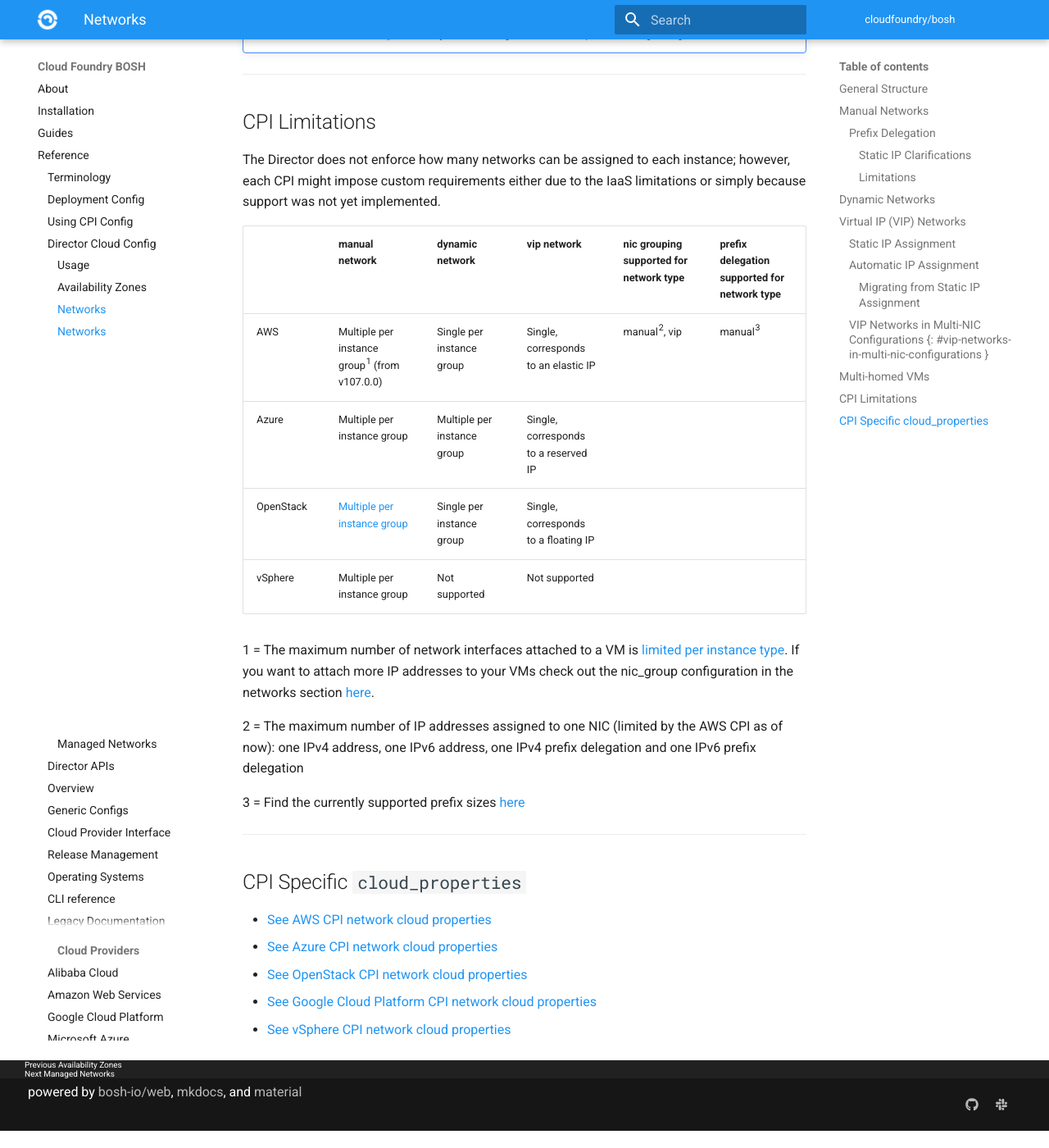
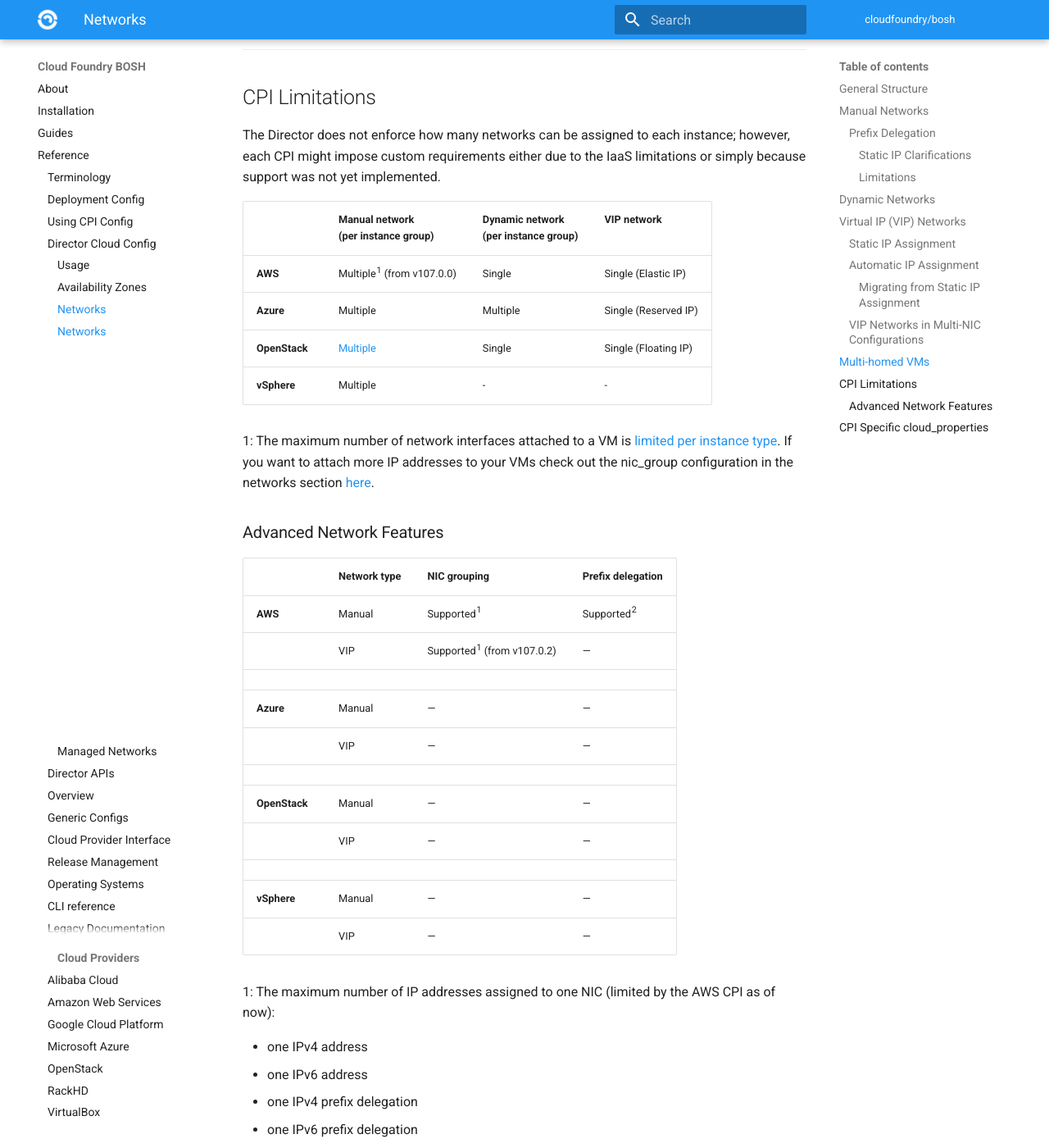
Before and after one commit to cloudfoundry/docs-bosh, an MkDocs documentation site: the page built from content/networks.md, in a window 1280 px wide and 1400 px high, scrolled down 12640 px. Shown: the whole window at 82% size. Built offline with MkDocs 1.6.1 and Material for MkDocs 9.7.7, drawn with Linux system fonts in a browser that asks for light colours; old or Windows-style settings are respelled for this version of MkDocs; before the commit the page ends 14019 px from its top, so only the background shows below that; some of the changed text lies outside the part shown.

Commit message:
Refine formatting and improve clarity

````diff
--- a/content/networks.md
+++ b/content/networks.md
@@ -11,8 +11,8 @@ Each type of network supports one or both IP reservation types:
 * **static**: IP is explicitly requested by the user in the deployment manifest
 * **automatic**: IP is selected automatically based on the network type
 
-|                         | manual network     | dynamic network | vip network |
-|-------------------------|--------------------|-----------------|-------------|
+|                         | Manual network     | Dynamic network | VIP network |
+| ----------------------- | ------------------ | --------------- | ----------- |
 | Static IP assignment    | Supported          | Not supported   | Supported   |
 | Automatic IP assignment | Supported, default | Supported       | Supported   |
 
@@ -23,9 +23,9 @@ Each type of network supports one or both IP reservation types:
 Networking configuration is usually done in three steps:
 
 - Configuring the IaaS: Outside of BOSH's responsibility
-  - Example on AWS: User creates a VPC and subnets with routing tables.
+    - Example on AWS: User creates a VPC and subnets with routing tables.
 - Adding networks section to the deployment manifest to define networks used in this deployment
-  - Example: User adds a manual network with a subnet and adds AWS subnet ID into the subnet's cloud properties.
+    - Example: User adds a manual network with a subnet and adds AWS subnet ID into the subnet's cloud properties.
 - Adding network associations for one or more networks to each instance group
 
 All deployment manifests have a similar structure in terms of network definitions and associations:
@@ -139,7 +139,7 @@ instance_groups:
 ### Prefix Delegation {: #prefix-delegation }
 
 Starting with Director release `v282.1.0` and stemcell `Ubuntu Jammy v1.943`, BOSH supports prefix delegation. The concepts of static IP addresses and reserved addresses remain as described above.
-When the `prefix` property is set, the Director assigns prefix delegations of the specified size to VMs, rather than individual IP addresses. As of now bosh cannot use these networks for its own communication.
+When the `prefix` property is set, the Director assigns prefix delegations of the specified size to VMs, rather than individual IP addresses. As of now BOSH cannot use these networks for its own communication.
 
 **Example cloud config:**
 
@@ -196,15 +196,12 @@ The Director will send two IP addresses to the CPI:
 * Dynamic and VIP networks are not supported.
 * Managed networks are not supported.
 * Single static IPs must be a base address of the prefix.
-* For ipv6 use cases: Currently, static IP ranges or CIDRs defined on a network where BOSH will assign the next available IP address
-  are currently extended into an array. Large ranges or CIDRs may lead to performance degradation of
-  the Director. This is particularly relevant for IPv6 addressing, where CIDR ranges easily contain
-  hundreds of millions of addresses. Size `/112` static ranges for networks without prefix delegation
-  seem manageable, at ca. 65k addresses, but at the moment it is recommended to stay below such sizes.
+* For IPv6 use cases: Currently, static IP ranges or CIDRs defined on a network where BOSH will assign the next available IP address are extended into an array. Large ranges or CIDRs may lead to performance degradation of the Director. This is particularly relevant for IPv6 addressing, where CIDR ranges easily contain hundreds of millions of addresses. Size `/112` static ranges for networks without prefix delegation seem manageable, at ca. 65k addresses, but at the moment it is recommended to stay below such sizes.
 
 See supported CPIs in the [CPI Limitations](#cpi-limitations) section.
 
 ---
+
 ## Dynamic Networks {: #dynamic }
 
 Dynamic networking defers IP selection to the IaaS. For example, AWS assigns a private IP to each instance in the VPC by default. By associating an instance group to a dynamic network, BOSH will pick up AWS-assigned private IP addresses.
@@ -285,7 +282,6 @@ instance_groups:
   - name: my-vip-network
     static_ips: [54.47.189.8]
 ```
-
 
 ### Automatic IP Assignment
 
@@ -383,7 +379,7 @@ instance_groups:
   - name: my-vip-network
 ```
 
-### VIP Networks in Multi-NIC Configurations {: `#vip-networks-in-multi-nic-configurations` }
+### VIP Networks in Multi-NIC Configurations {: #vip-networks-in-multi-nic-configurations }
 
 !!! note
     Available as of BOSH Director version v282.1.3 and AWS CPI version v107.0.2.
@@ -486,18 +482,39 @@ In the above example, VM allocated to `my-multi-homed-instance-group` instance g
 
 The Director does not enforce how many networks can be assigned to each instance; however, each CPI might impose custom requirements either due to the IaaS limitations or simply because support was not yet implemented.
 
-|           | manual network                                                  | dynamic network             | vip network                          | nic grouping supported for network type | prefix delegation supported for network type |
-|-----------|-----------------------------------------------------------------|-----------------------------|--------------------------------------|-----------------------------------------|----------------------------------------------|
-| AWS       | Multiple per instance group<sup>1</sup> (from v107.0.0)         | Single per instance group   | Single, corresponds to an elastic IP |manual<sup>2</sup>, vip                  | manual<sup>3</sup>                           |
-| Azure     | Multiple per instance group                                     | Multiple per instance group | Single, corresponds to a reserved IP |                                         |                                              |
-| OpenStack | [Multiple per instance group](openstack-multiple-networks.md)   | Single per instance group   | Single, corresponds to a floating IP |                                         |                                              |
-| vSphere   | Multiple per instance group                                     | Not supported               | Not supported                        |                                         |                                              |
+|               | Manual network<br>(per instance group)     | Dynamic network<br>(per instance group) | VIP network          |
+| ------------- | ------------------------------------------ | --------------------------------------- | -------------------- |
+| **AWS**       | Multiple<sup>1</sup> (from v107.0.0)       | Single                                  | Single (Elastic IP)  |
+| **Azure**     | Multiple                                   | Multiple                                | Single (Reserved IP) |
+| **OpenStack** | [Multiple](openstack-multiple-networks.md) | Single                                  | Single (Floating IP) |
+| **vSphere**   | Multiple                                   | -                                       | -                    |
 
-1 = The maximum number of network interfaces attached to a VM is [limited per instance type](https://docs.aws.amazon.com/AWSEC2/latest/UserGuide/AvailableIpPerENI.html). If you want to attach more IP addresses to your VMs check out the nic_group configuration in the networks section [here](manifest-v2.md#instance-groups).
+1: The maximum number of network interfaces attached to a VM is [limited per instance type](https://docs.aws.amazon.com/AWSEC2/latest/UserGuide/AvailableIpPerENI.html). If you want to attach more IP addresses to your VMs check out the nic_group configuration in the networks section [here](manifest-v2.md#instance-groups).
 
-2 = The maximum number of IP addresses assigned to one NIC (limited by the AWS CPI as of now): one IPv4 address, one IPv6 address, one IPv4 prefix delegation and one IPv6 prefix delegation
+### Advanced Network Features {: #advanced-network-features }
 
-3 = Find the currently supported prefix sizes [here](https://docs.aws.amazon.com/AWSEC2/latest/UserGuide/ec2-prefix-eni.html)
+|               | Network type | NIC grouping                          | Prefix delegation     |
+| ------------- | ------------ | ------------------------------------- | --------------------- |
+| **AWS**       | Manual       | Supported<sup>1</sup>                 | Supported<sup>2</sup> |
+|               | VIP          | Supported<sup>1</sup> (from v107.0.2) | —                     |
+|               |              |                                       |                       |
+| **Azure**     | Manual       | —                                     | —                     |
+|               | VIP          | —                                     | —                     |
+|               |              |                                       |                       |
+| **OpenStack** | Manual       | —                                     | —                     |
+|               | VIP          | —                                     | —                     |
+|               |              |                                       |                       |
+| **vSphere**   | Manual       | —                                     | —                     |
+|               | VIP          | —                                     | —                     |
+
+1: The maximum number of IP addresses assigned to one NIC (limited by the AWS CPI as of now):
+
+* one IPv4 address
+* one IPv6 address
+* one IPv4 prefix delegation
+* one IPv6 prefix delegation
+
+2: Find the currently supported prefix sizes in [Prefix delegation for AWS](https://docs.aws.amazon.com/AWSEC2/latest/UserGuide/ec2-prefix-eni.html).
 
 ---
 
````
